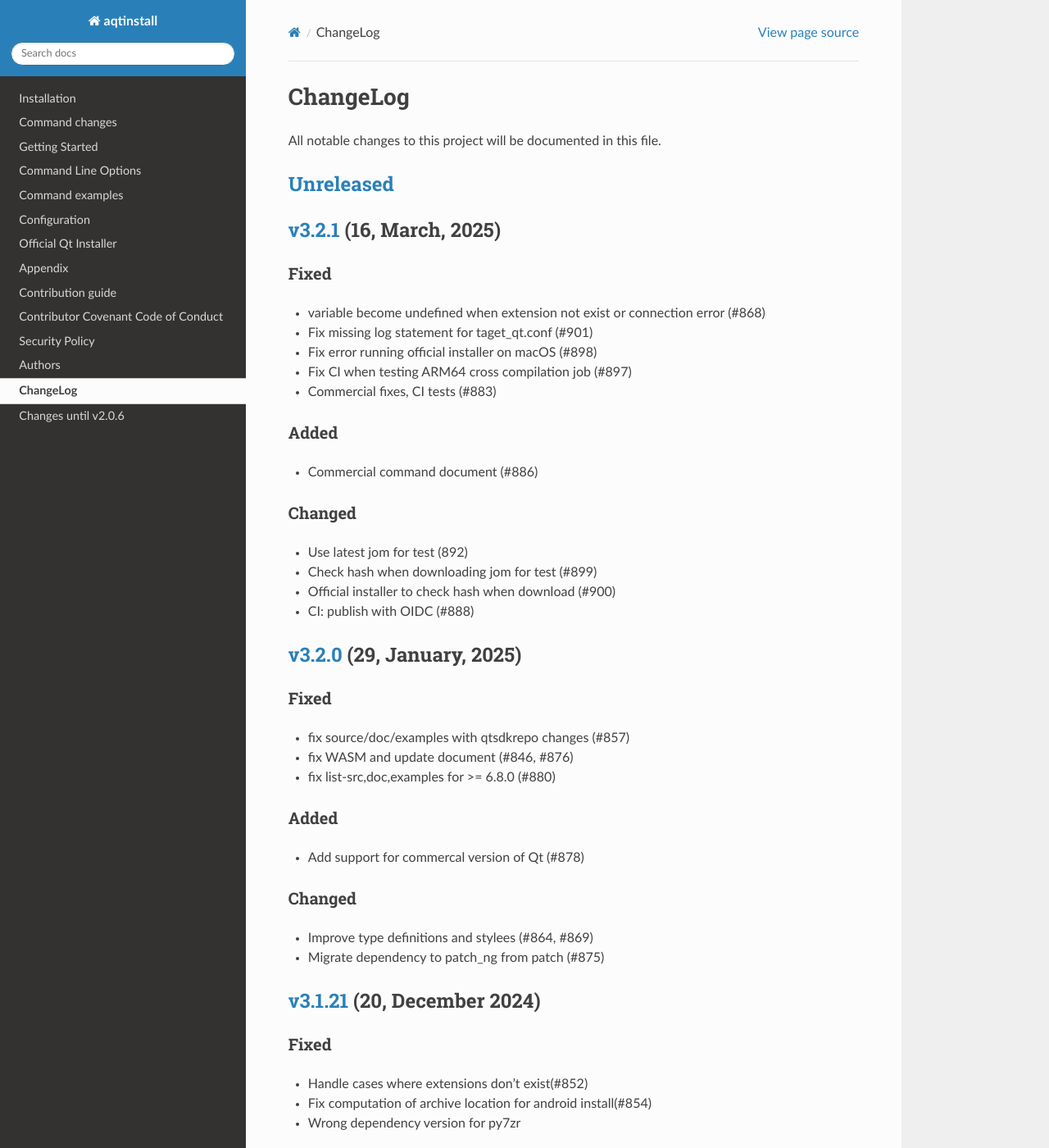
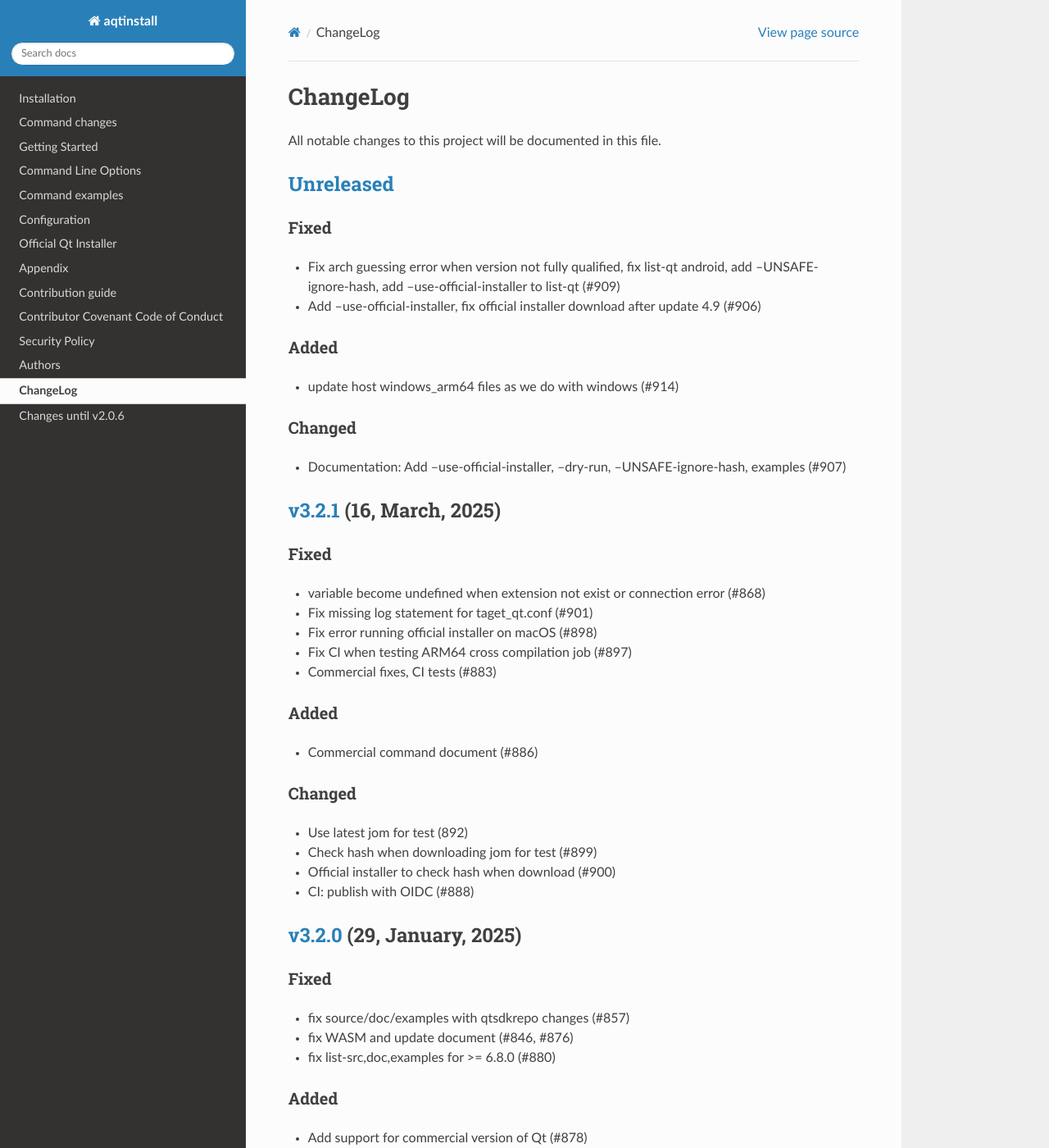
Before and after one commit to miurahr/aqtinstall, a Sphinx documentation site: the page built from docs/CHANGELOG.rst, in a window 1280 px wide and 1400 px high. Shown: the whole window at 82% size. Built offline with Sphinx 7.4.7 and the Read the Docs theme 3.1.0, drawn with Linux system fonts in a browser that asks for light colours; the version number could not be read and is left out.

Commit message:
Update changelog for preparation of the next v3.3.0 release
Added details for version 3.3.0.

Signed-off-by: Hiroshi Miura <miurahr@linux.com>

```diff
--- a/docs/CHANGELOG.rst
+++ b/docs/CHANGELOG.rst
@@ -12,6 +12,20 @@ All notable changes to this project will be documented in this file.
 
 `Unreleased`_
 =============
+
+Fixed
+-----
+- Fix arch guessing error when version not fully qualified, fix list-qt android, add --UNSAFE-ignore-hash, add --use-official-installer to list-qt (#909)
+- Add --use-official-installer, fix official installer download after update 4.9 (#906)
+
+Added
+-----
+- update host windows_arm64 files as we do with windows (#914)
+
+Changed
+-------
+- Documentation: Add --use-official-installer, --dry-run, --UNSAFE-ignore-hash, examples (#907)
+
 
 `v3.2.1`_ (16, March, 2025)
 ===========================
@@ -46,7 +60,7 @@ Fixed
 
 Added
 -----
-- Add support for commercal version of Qt (#878)
+- Add support for commercial version of Qt (#878)
 
 Changed
 -------
```
